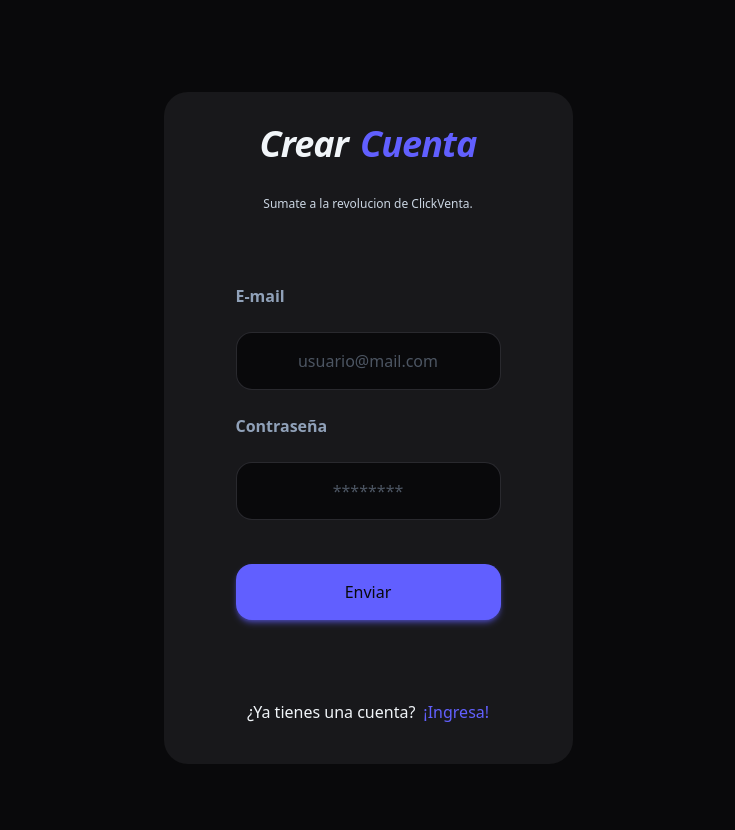
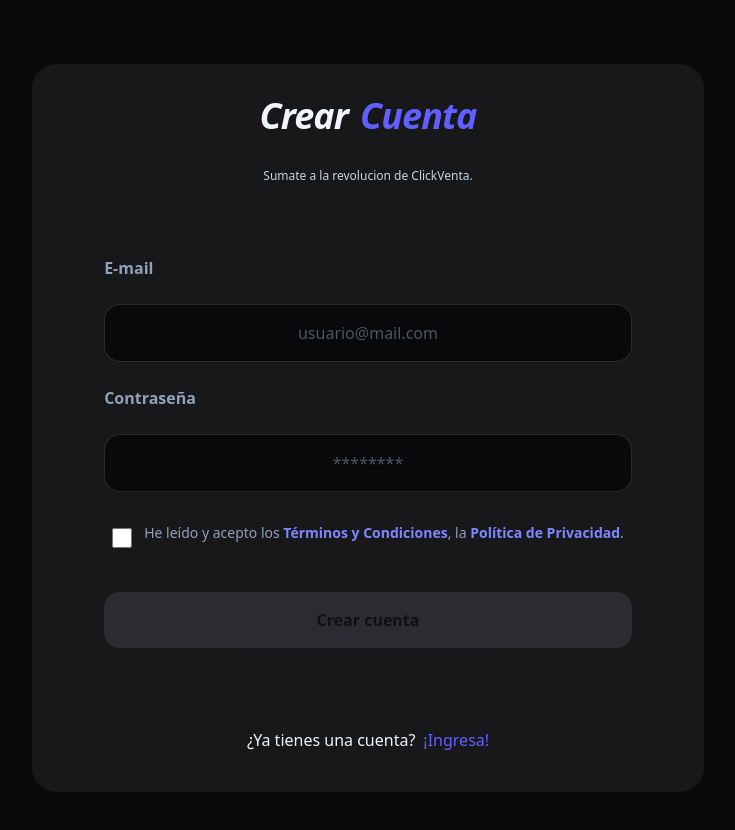
Before and after one commit to SamuelV821/Sistema-de-Inventario, a React (Vite) app: page /register in a window 1280 px wide. Shown: the top 830 px of the page, without its empty margins (272-1007 px from the left). Built offline with nearby package versions, Linux system fonts and the light colour scheme; no server answers; what @mercadopago/sdk-react would draw is missing.

Commit message:
Agregado metodo libera/fiado

```diff
--- a/src/pages/Legal.jsx
+++ b/src/pages/Legal.jsx
@@ -41,14 +41,32 @@
                             </section>
 
                             <section>
-                                <h2 className="text-xl font-bold text-slate-100 mb-3">4. Jurisdicción y Ley Aplicable</h2>
+                                <h2 className="text-xl font-bold text-slate-100 mb-3">4. Política de No Reembolso</h2>
+                                <p className="mb-2">
+                                    Dado que el Servicio consiste en el acceso inmediato a una plataforma digital de gestión, <strong>ClickVenta no realiza devoluciones ni reembolsos de dinero</strong> bajo ninguna circunstancia una vez abonada la suscripción mensual.
+                                </p>
+                                <ul className="list-disc ml-6 space-y-2 text-sm italic border-l-2 border-white/10 pl-4">
+                                    <li>
+                                        El Usuario puede cancelar su suscripción en cualquier momento para evitar futuros cobros, pero mantendrá el acceso hasta finalizar el periodo ya pagado.
+                                    </li>
+                                    <li>
+                                        No se realizarán reembolsos proporcionales por días no utilizados dentro de un mes ya facturado.
+                                    </li>
+                                    <li>
+                                        Conforme al Art. 1116 del Código Civil y Comercial de la Nación, el derecho de revocación no es aplicable a suministros de grabaciones sonoras, de video o de <strong>software informático</strong> que hayan sido instalados o utilizados por el consumidor.
+                                    </li>
+                                </ul>
+                            </section>
+
+                            <section>
+                                <h2 className="text-xl font-bold text-slate-100 mb-3">5. Jurisdicción y Ley Aplicable</h2>
                                 <p>
                                     Para cualquier divergencia que pudiera surgir en la interpretación o ejecución del presente contrato, las partes se someten a la jurisdicción de los Tribunales Ordinarios de la ciudad de Tartagal, Provincia de Salta, renunciando a cualquier otro fuero o jurisdicción.
                                 </p>
                             </section>
 
                             <section>
-                                <h2 className="text-xl font-bold text-slate-100 mb-3">5. Disponibilidad del Servicio (SLA)</h2>
+                                <h2 className="text-xl font-bold text-slate-100 mb-3">6. Disponibilidad del Servicio (SLA)</h2>
                                 <p className="mb-3">
                                     ClickVenta se esfuerza por mantener la plataforma operativa las 24 horas del día. Sin embargo, el Usuario reconoce y acepta que:
                                 </p>
--- a/src/pages/Register.jsx
+++ b/src/pages/Register.jsx
@@ -9,6 +9,8 @@
     password:''
   });
   const navigate = useNavigate();
+  const [aceptoTerminos, setAceptoTerminos] = useState(false);
+
    useEffect(() => {
           const comprobarSesion = async () => {
               const { data: { session } } = await supabase.auth.getSession();
@@ -70,7 +72,32 @@
                     <input className="bg-zinc-950 p-4 border-zinc-700/60 border-1 text-center rounded-2xl" type="mail" name="email" placeholder="usuario@mail.com" onChange={(e) => manejarDatos(e)} value={user.email} />
                     <label className="font-black">Contraseña</label>
                     <input className="bg-zinc-950 p-4 border-zinc-700/60 border-1 text-center rounded-2xl" type="password" name="password" placeholder="********" onChange={(e) => manejarDatos(e)} value={user.password} />
-                    <button className="text-zinc-950 mt-5 bg-indigo-500 shadow-md shadow-indigo-500/50 hover:shadow-indigo-500/90 hover:text-zinc-800 transition-all text-center rounded-2xl p-4 " type="submit">Enviar</button>
+
+                      {/* SECCIÓN DEL CHECKBOX LEGAL */}
+                    <div className="flex items-start gap-3 px-2 mt-2">
+                        <input
+                            type="checkbox"
+                            id="terminos"
+                            className="mt-1 w-5 h-5 accent-indigo-500 cursor-pointer"
+                            onChange={(e) => setAceptoTerminos(e.target.checked)}
+                        />
+                        <label htmlFor="terminos" className="text-xs md:text-sm leading-tight cursor-pointer">
+                            He leído y acepto los <a href="/terminos" target="_blank" className="text-indigo-400 hover:underline font-bold">Términos y Condiciones</a>, la <a href="/privacidad" target="_blank" className="text-indigo-400 hover:underline font-bold">Política de Privacidad</a>.
+                        </label>
+                    </div>
+
+                          {/* BOTÓN: Se deshabilita si no aceptó */}
+                    <button
+                        disabled={!aceptoTerminos}
+                        className={`text-zinc-950 mt-5 p-4 rounded-2xl transition-all shadow-md font-bold
+                            ${aceptoTerminos
+                                ? "bg-indigo-500 shadow-indigo-500/50 hover:shadow-indigo-500/90 hover:bg-indigo-400"
+                                : "bg-zinc-700 text-zinc-500 cursor-not-allowed opacity-50 shadow-none"
+                            }`}
+                        type="submit"
+                    >
+                        Crear cuenta
+                    </button>
 
                 </form>
 
--- a/src/pages/historial.jsx
+++ b/src/pages/historial.jsx
@@ -99,7 +99,14 @@
         return fechaFacturaLocal === date;
     });
 
-    const totalDineroDia = facturasDelDia.reduce((acc, curr) => acc + curr.total, 0);
+    // Ejemplo de cómo deberías estar calculando esto
+const totalDineroDia = facturasDelDia
+    .filter(v => v.metodo_pago !== 'Libreta/Fiado')
+    .reduce((acc, v) => acc + v.total, 0);
+
+const totalLibretaDia = facturasDelDia
+    .filter(v => v.metodo_pago === 'Libreta/Fiado')
+    .reduce((acc, v) => acc + v.total, 0);
     const cantidadVentasDia = facturasDelDia.length;
 
     return (
@@ -111,15 +118,24 @@
             </div>
 
             {/* Resumen del Día */}
-            <div className="flex flex-row gap-8">
+            <div className="flex flex-col md:flex-row gap-8">
                 <div className="flex flex-col items-end">
                     <span className="text-zinc-400 text-xs uppercase tracking-widest">Ventas del Dia</span>
                     <span className="text-white text-3xl font-black">{cantidadVentasDia}</span>
                 </div>
-                <div className="flex flex-col items-end border-l border-white/10 pl-8">
+
+                <div className="flex flex-col items-end border-t p-2 md:border-l border-white/10 pl-8">
                     <span className="text-emerald-500/80 text-xs uppercase tracking-widest">Total recaudado</span>
                     <span className="text-emerald-500 text-3xl font-black italic">
                         $ {totalDineroDia.toLocaleString('es-AR')}
+                    </span>
+                </div>
+
+                {/* BLOQUE AMARILLO: LIBRETA/FIADO */}
+                <div className="flex flex-col items-end border-t p-2 md:border-l border-white/10 pl-8">
+                    <span className="text-amber-400/80 text-xs uppercase tracking-widest">En Libreta (Fiado)</span>
+                    <span className="text-amber-400 text-3xl font-black italic">
+                        $ {totalLibretaDia.toLocaleString('es-AR')}
                     </span>
                 </div>
             </div>
--- a/src/pages/home-loged.jsx
+++ b/src/pages/home-loged.jsx
@@ -186,6 +186,7 @@
                             <option value="Transferencia">Transferencia</option>
                             <option value="Tarjeta Debito">Tarjeta de Débito</option>
                             <option value="Tarjeta Credito">Tarjeta de Credito</option>
+                            <option value="Libreta/Fiado">Libreta/Fiado</option>
                         </select>
                 </div>
                     <button className="bg-emerald-500/80 rounded-2xl p-2 md:p-4 text-1xl md:text-2xl border-slate-300/50 border-1 text-zinc-900 hover:text-zinc-800/80 hover:bg-emerald-500/50" onClick={() => finalizarVenta()}>Finalizar Venta</button>
```
